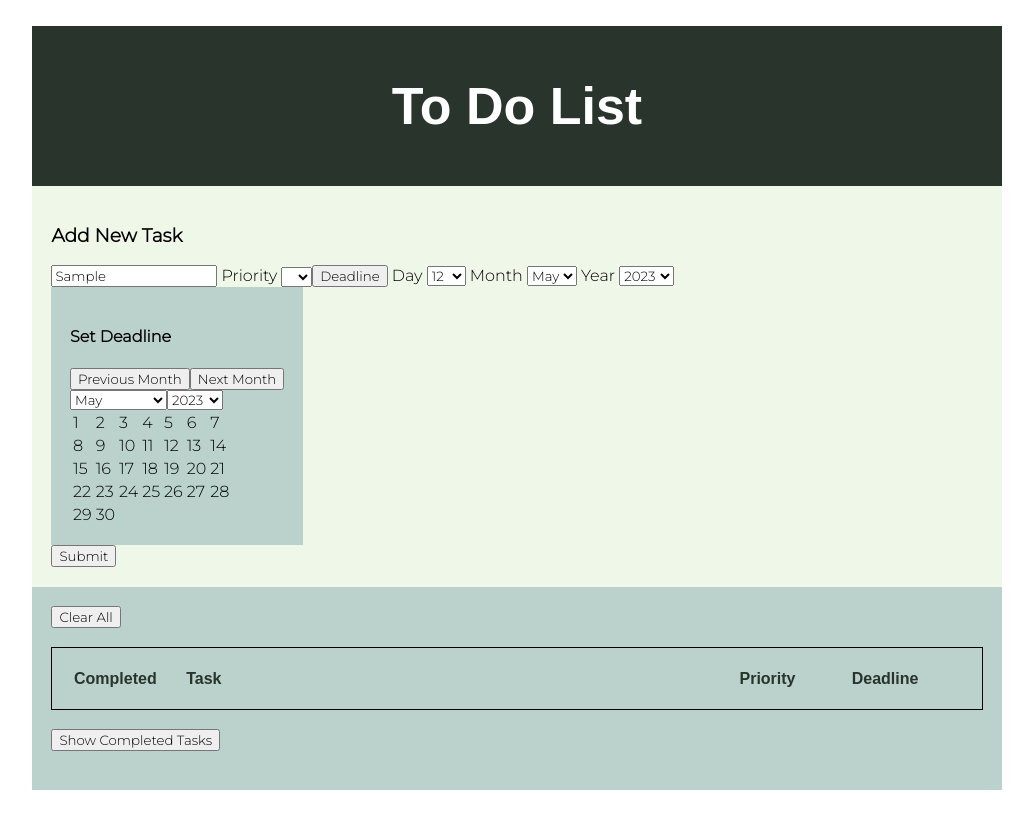
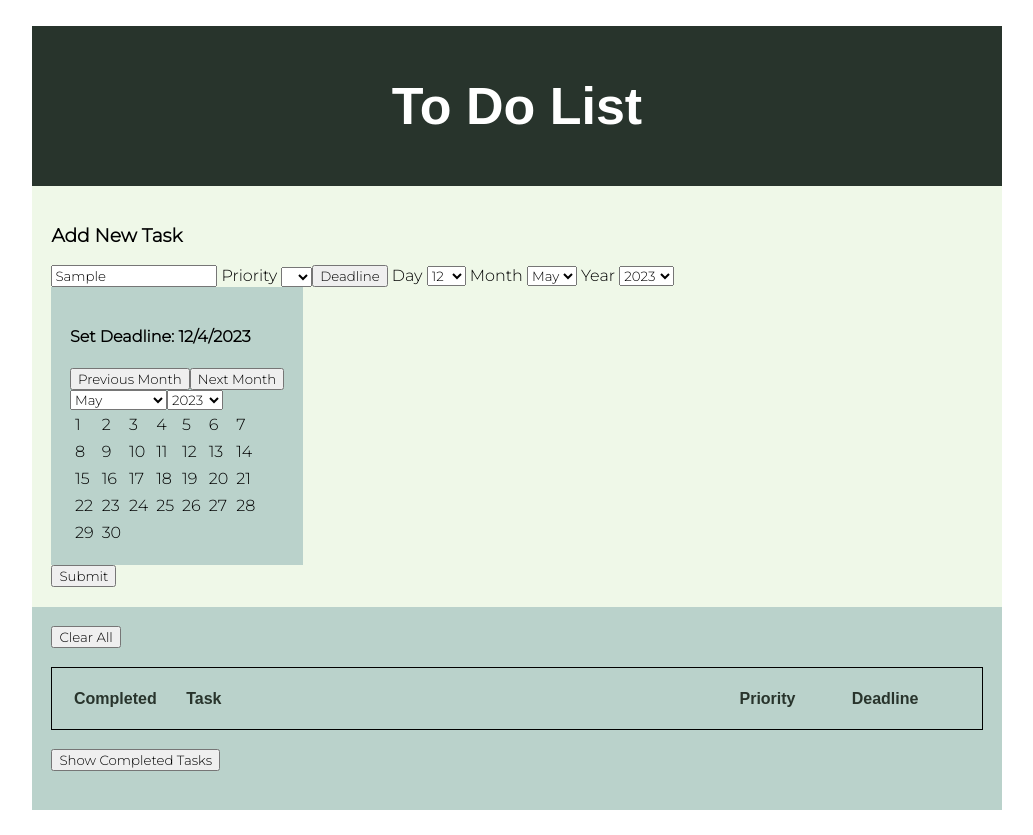
Before and after one commit to dragonspirals/React-To-Do-List, a React (Create React App) app: page / in a window 1280 px wide. Both pictures are taken after typing "Sample" into the empty fields and a click on the button "Deadline". Shown: the whole page, without its empty margins (123-1156 px from the left). Built offline with nearby package versions, Linux system fonts and the light colour scheme; a web font is replaced by a local one.

Commit message:
calendar highlights currently selected date

```diff
--- a/src/Form/Calendar.js
+++ b/src/Form/Calendar.js
@@ -16,6 +16,7 @@ export default function Calendar({ newTask, setNewTask }) {
 
     // select a date on the calendar
     function selectDate(date) {
+
         setNewTask(task=> {
             return ({...task, deadline: date})
         })
@@ -83,14 +84,14 @@ function ChangeMonth() {
         {/* select month */}
         <select value={viewMonth.getMonth()} onChange={(e)=>{changeMonth(viewMonth.getFullYear(), e.target.value)}}>
             {months.map((month, index) => (
-                <option value={index}>{month}</option>
+                <option key={month} value={index}>{month}</option>
             ))}
         </select>
 
         {/* select year  */}
         <select value={viewMonth.getFullYear()} onChange={(e)=>{changeMonth(e.target.value, viewMonth.getMonth())}}>
             {years.map((year) => (
-                <option value={year}>{year}</option>
+                <option key={year} value={year}>{year}</option>
             ))}
         </select>
         </>
@@ -102,15 +103,20 @@ function ChangeMonth() {
     function ArrayToRow({ array }) {
         return (
             <tr>
-                {array.map(value => (
+                {array.map(value => {
+                    return (
                     value!=="" ?
 
-                    <td onClick={()=>selectDate(value)}>
+                    <td key={viewMonth.getMonth() + value.getDate()}
+                    className={`calendar-date ${value.getTime()===newTask.deadline.getTime() ? "current" : ""}`}
+                    onClick={()=>selectDate(value)}>
+
                         {value.getDate()}
+
                     </td>
 
                      : <td></td>
-                ))}
+                )})}
             </tr>
         )
     }
@@ -124,7 +130,7 @@ function ChangeMonth() {
             <table>
                 <tbody>
                     {array.map(rowArray => (
-                        <ArrayToRow array={rowArray} />
+                        <ArrayToRow array={rowArray} key={viewMonth.getMonth() + rowArray[0]} />
                     ))}
                 </tbody>
 
@@ -134,7 +140,7 @@ function ChangeMonth() {
 
     return (
         <div className="calendar-month">
-            <h4>Set Deadline</h4>
+            <h4>Set Deadline: {newTask.deadline.getDate()}/{newTask.deadline.getMonth()}/{newTask.deadline.getFullYear()}</h4>
             <ChangeMonth />
             <ArrayToTable array={monthInWeeks()} />
         </div>
--- a/src/generated-styles/styles.css
+++ b/src/generated-styles/styles.css
@@ -84,6 +84,15 @@ th {
   width: fit-content;
 }
 
-.current {
-  background-color: blue;
+.calendar-date {
+  padding: 3px;
+  cursor: pointer;
+}
+.calendar-date:hover {
+  background-color: #5161a6;
+  color: white;
+}
+.calendar-date.current {
+  background-color: #5161a6;
+  color: white;
 }/*# sourceMappingURL=styles.css.map */
--- a/src/styles/styles.scss
+++ b/src/styles/styles.scss
@@ -12,6 +12,7 @@ $primary-color: #3e6b5a;
 $secondary-color: #bad2cb;
 $dark-color: #28342c;
 $off-white: #eff8e8;
+$accent-color: #5161a6;
 
 
 /* ------------------------------ html defaults ----------------------------- */
@@ -110,6 +111,18 @@ th {
     width:fit-content;
   }
 
-  .current {
-    background-color: blue;
+
+  .calendar-date {
+    padding:3px;
+    cursor:pointer;
+
+    &:hover {
+      background-color:$accent-color;
+      color:white;
+    }
+
+    &.current {
+      background-color: $accent-color;
+      color:white;
+    }
   }
```
Also changed, not shown: 1 other file (tests, documents, lock files or other folders).
